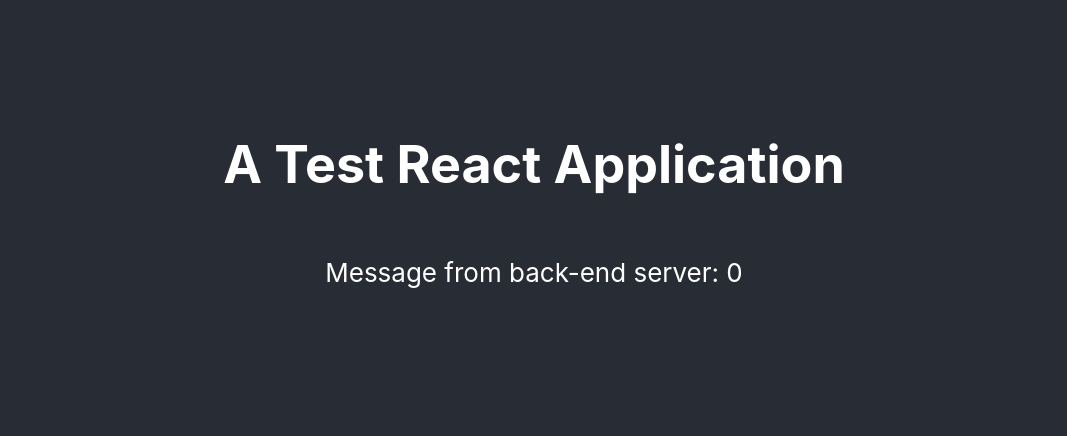
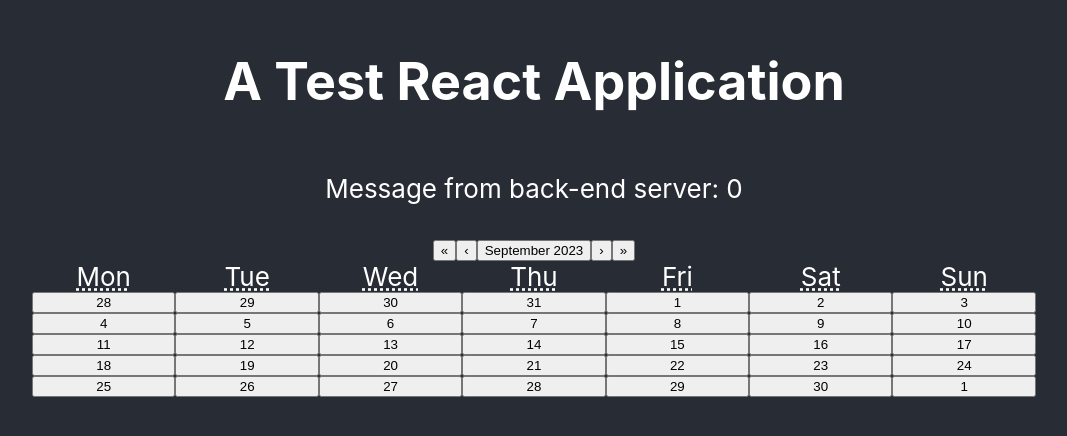
Before and after one commit to ahzunzun/Event-timetable, a React (Create React App) app in the folder react/timetable/: page / in a window 1280 px wide. Shown: the part 194-630 px from the top of the page, without its empty margins (106-1173 px from the left). Built offline with nearby package versions, Linux system fonts and the light colour scheme; no server answers.

Commit message:
implemented basic calender component

```diff
--- a/react/timetable/package.json
+++ b/react/timetable/package.json
@@ -3,10 +3,12 @@
   "version": "0.1.0",
   "private": true,
   "dependencies": {
+    "@syncfusion/ej2-react-calendars": "^22.2.12",
     "@testing-library/jest-dom": "^5.17.0",
     "@testing-library/react": "^13.4.0",
     "@testing-library/user-event": "^13.5.0",
     "react": "^18.2.0",
+    "react-calendar": "^4.6.0",
     "react-dom": "^18.2.0",
     "react-scripts": "^5.0.1",
     "web-vitals": "^2.1.4"
--- a/react/timetable/src/App.js
+++ b/react/timetable/src/App.js
@@ -1,5 +1,6 @@
 import React, { useState, useEffect } from 'react';
 import './App.css';
+import Calendar from 'react-calendar';
 
 function App() {
   const [helloWorld, setHelloWorld] = useState(0);
@@ -20,7 +21,9 @@
       <header className="App-header">
         <h1>A Test React Application</h1>
         <p>Message from back-end server: {helloWorld}</p>
+        <Calendar></Calendar>
       </header>
+
     </div>
   );
 }
```
Also changed, not shown: 1 other file (tests, documents, lock files or other folders).
